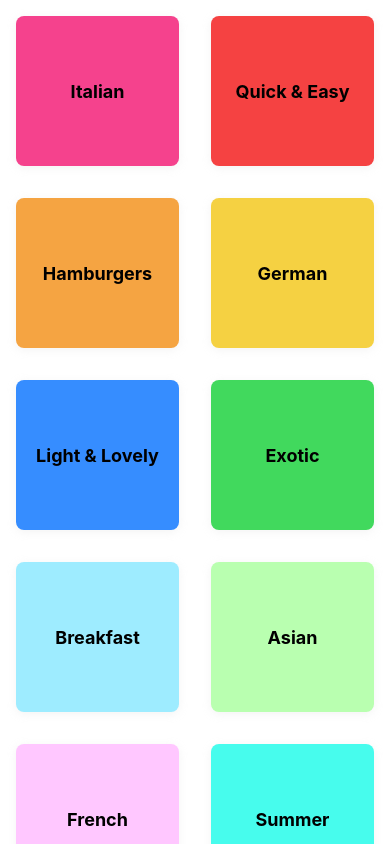
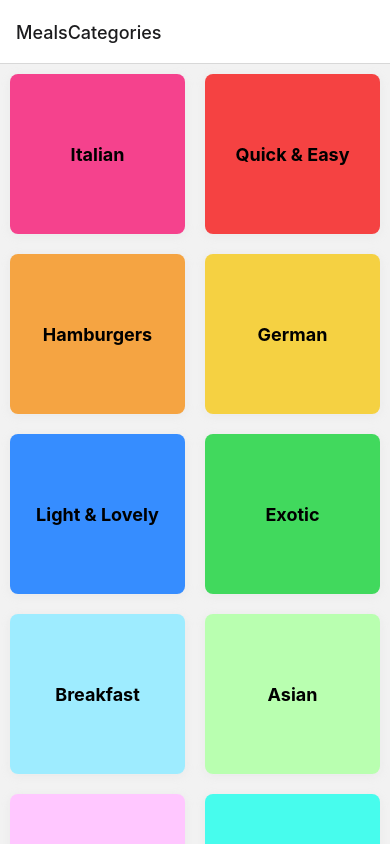
Before and after one commit to hamzahashmi033/React-Native-Project-3, a React Native app: screen /MealsCategories in a window 390 px wide. Built offline with nearby package versions, Linux system fonts and the light colour scheme.

Commit message:
Add navigation in the app float data from one component to another using navigation

```diff
--- a/App.js
+++ b/App.js
@@ -1,13 +1,22 @@
-import { StyleSheet, Text, View,StatusBar } from "react-native";
+import { StyleSheet,StatusBar } from "react-native";
 import CategoriesScreen from "./screens/CategoriesScreen";
+import { NavigationContainer } from "@react-navigation/native";
+import { createNativeStackNavigator } from "@react-navigation/native-stack";
+import MealsOverViewScreen from "./screens/MealsOverviewScreen";
 
+const Stack = createNativeStackNavigator();
 export default function App() {
   return (
     <>
-    <StatusBar barStyle={"light-content"} backgroundColor={"#ccc"}/>
-    <CategoriesScreen />
+      <StatusBar barStyle={"light-content"} backgroundColor={"#ccc"} />
+      <NavigationContainer>
+        <Stack.Navigator initialRouteName="MealsCategories">
+          <Stack.Screen name="MealsCategories" component={CategoriesScreen} />
+          <Stack.Screen name="MealsOverview" component={MealsOverViewScreen} />
+        </Stack.Navigator>
+      </NavigationContainer>
     </>
-  )
+  );
 }
 
 const styles = StyleSheet.create({
--- a/components/CategoryGridList.js
+++ b/components/CategoryGridList.js
@@ -1,9 +1,9 @@
 import { View, Text, Pressable, StyleSheet,Platform } from "react-native";
 
-const CategoryGridList = ({ title, color }) => {
+const CategoryGridList = ({ title, color, onPress }) => {
   return (
     <View style={[styles.rootContainer, {backgroundColor:color}]}>
-      <Pressable android_ripple={{color:"#ccc"}} style={styles.button}>
+      <Pressable android_ripple={{color:"#ccc"}} style={styles.button} onPress={onPress}>
         <View style={styles.childContainer}>
           <Text style={styles.title}>{title}</Text>
         </View>
@@ -16,8 +16,8 @@ export default CategoryGridList;
 const styles = StyleSheet.create({
   rootContainer: {
     flex: 1,
-    margin:16,
-    height: 150,
+    margin:10,
+    height: 160,
     borderRadius: 8,
     elevation: 4,
     shadowColor: "lightgrey",
--- /dev/null
+++ b/components/MealItems.js
@@ -0,0 +1,11 @@
+import { View, Text } from "react-native";
+
+const MealItems = ({ title }) => {
+  return (
+    <View>
+      <Text>{title}</Text>
+    </View>
+  );
+};
+
+export default MealItems;
--- a/package.json
+++ b/package.json
@@ -9,10 +9,14 @@
     "web": "expo start --web"
   },
   "dependencies": {
+    "@react-navigation/native": "^6.1.17",
+    "@react-navigation/native-stack": "^6.9.26",
     "expo": "~50.0.14",
     "expo-status-bar": "~1.11.1",
     "react": "18.2.0",
-    "react-native": "0.73.6"
+    "react-native": "0.73.6",
+    "react-native-safe-area-context": "4.8.2",
+    "react-native-screens": "~3.29.0"
   },
   "devDependencies": {
     "@babel/core": "^7.20.0"
--- a/screens/CategoriesScreen.js
+++ b/screens/CategoriesScreen.js
@@ -2,11 +2,29 @@ import { FlatList } from "react-native";
 import { CATEGORIES } from "../data/dummy-data";
 import CategoryGridList from "../components/CategoryGridList";
 
-const CategoriesScreen = () => {
-    const renderCategories =(itemData)=>{
-        return <CategoryGridList title={itemData.item.title} color={itemData.item.color}/>
-    }
-  return <FlatList data={CATEGORIES} key={(item) => item.id} renderItem={renderCategories} numColumns={2}/>;
+const CategoriesScreen = ({ navigation }) => {
+  const renderCategories = (itemData) => {
+    const pressHandler = () => {
+      navigation.navigate("MealsOverview", {
+        categoryId: itemData.item.id
+      });
+    };
+    return (
+      <CategoryGridList
+        title={itemData.item.title}
+        color={itemData.item.color}
+        onPress={pressHandler}
+      />
+    );
+  };
+  return (
+    <FlatList
+      data={CATEGORIES}
+      key={(item) => item.id}
+      renderItem={renderCategories}
+      numColumns={2}
+    />
+  );
 };
 
 export default CategoriesScreen;
--- /dev/null
+++ b/screens/MealsOverviewScreen.js
@@ -0,0 +1,27 @@
+import { Text, View, StyleSheet, FlatList } from "react-native";
+import { MEALS } from "../data/dummy-data";
+import MealItems from "../components/MealItems";
+const MealsOverViewScreen = ({ route }) => {
+  const catId = route.params.categoryId;
+  const displayedMeals = MEALS.filter((mealItem) => {
+    return mealItem.categoryIds.indexOf(catId) >= 0;
+  });
+  const renderMealItem = (itemData) => {
+    return <MealItems title={itemData.item.title} />;
+  };
+  return (
+    <FlatList
+      data={displayedMeals}
+      keyExtractor={(item) => item.id}
+      renderItem={renderMealItem}
+    />
+  );
+};
+
+export default MealsOverViewScreen;
+const styles = StyleSheet.create({
+  rootContainer: {
+    flex: 1,
+    padding: 16,
+  },
+});
```
Also changed, not shown: 1 other file (tests, documents, lock files or other folders).
